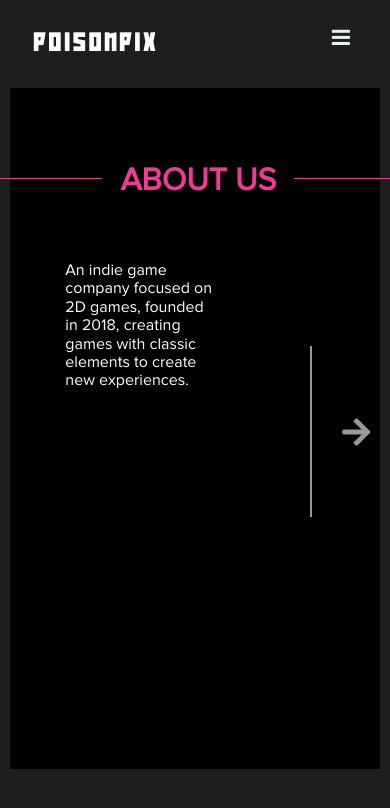
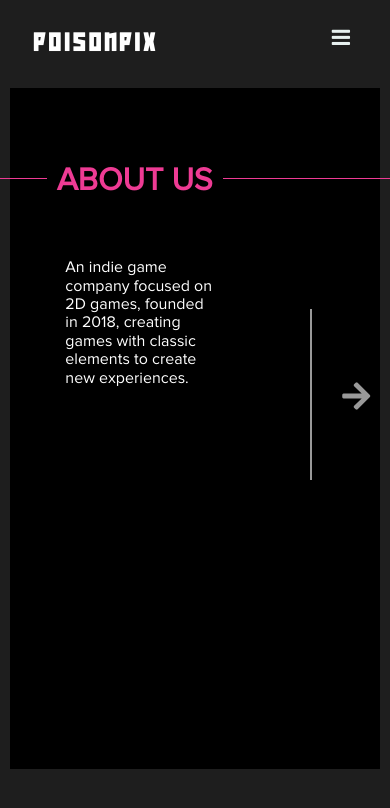
Before and after one commit to leo1mml/poisonpix-site, a React (Create React App) app: page /about in a window 390 px wide. Shown: the top 808 px of the page. Built offline with nearby package versions, Linux system fonts and the light colour scheme.

Commit message:
improved navigation

```diff
--- a/src/App.css
+++ b/src/App.css
@@ -412,9 +412,9 @@ button:disabled {
   color: #EE3B94;
   font-weight: 900;
   background-color: black;
-  width: 19.2rem;
+  padding: 0 10px;
   text-align: center;
-  position: relative;
+  position: absolute;
   top: 11%;
   left: 25%;
   z-index: 6; }
@@ -432,12 +432,14 @@ button:disabled {
   flex-basis: 40%;
   flex-shrink: 1;
   flex-grow: 0;
+  max-width: 600px;
   color: white;
   text-align: left;
   box-sizing: border-box;
   justify-content: left;
   position: relative;
-  left: 15%; }
+  left: 15%;
+  top: 10%; }
 
 .about__arrow-right {
   font-size: 3.2rem;
@@ -448,7 +450,7 @@ button:disabled {
   flex-basis: 10%;
   padding-right: 10px;
   cursor: pointer;
-  align-content: left; }
+  align-content: right; }
 
 .about__arrow-right:before {
   content: "";
@@ -471,4 +473,37 @@ button:disabled {
 .about__arrow-right:hover {
   color: white; }
 
+.about__arrow-left {
+  font-size: 3.2rem;
+  color: #999999;
+  align-content: center;
+  justify-content: right;
+  display: flex;
+  flex-basis: 10%;
+  padding-left: 10px;
+  cursor: pointer;
+  align-content: right; }
+
+.about__arrow-left:after {
+  content: "";
+  /* This is necessary for the pseudo element to work. */
+  display: block;
+  /* This will put the pseudo element on its own line. */
+  margin: auto 0;
+  /* This will center the border. */
+  height: 50%;
+  /* Change this to whatever width you want. */
+  padding-right: 3rem;
+  /* This creates some space between the element and the border. */
+  border-right: 2px solid #999999;
+  /* This creates the border. Replace black with whatever color you want. */ }
+
+.about__arrow-left i {
+  position: relative;
+  top: calc(50% - 1.5rem); }
+
+@media screen and (max-width: 600px) {
+  #about-page__about-title {
+    left: 10%; } }
+
 /*# sourceMappingURL=App.css.map */
--- a/src/Containers/AboutPage.js
+++ b/src/Containers/AboutPage.js
@@ -37,12 +37,19 @@ class AboutPage extends React.Component{
                                         <i className="fas fa-arrow-right"></i>
                                     </div>
                                 </div>
-
                             </div>
                         </div>
                         <div className="about-page__slider__slider-content__slide">
                             <div className="about-page__slider__slider-content__slide__content-container">
+                            <span id="about-page__about-title">TEAM</span>
+                                <div className="about-page__about-description__middle-layout">
+                                    <div className="about__arrow-left" onClick={() => {this.slideToIndex(0)}}>
+                                        <i className="fas fa-arrow-left"></i>
+                                    </div>
+                                    <div className="aboout__team-members">
 
+                                    </div>
+                                </div>
                             </div>
                         </div>
                     </div>
--- a/src/SCSS/Containers/AboutPage.scss
+++ b/src/SCSS/Containers/AboutPage.scss
@@ -67,9 +67,9 @@
     color: $custom-pink;
     font-weight: 900;
     background-color: black;
-    width: ($xxl-size * 2);
+    padding: 0 10px;
     text-align: center;
-    position: relative;
+    position: absolute;
     top: 11%;
     left: 25%;
     z-index: 6;
@@ -89,25 +89,26 @@
     flex-basis: 40%;
     flex-shrink: 1;
     flex-grow: 0;
+    max-width: 600px;
     color: white;
     text-align: left;
     box-sizing: border-box;
     justify-content: left;
     position: relative;
     left: 15%;
+    top: 10%;
 }
 
 .about__arrow-right{
     font-size: $l-size;
     color: darken(white, 40%);
-    // border-left: 2px solid darken(white, 40%);
     align-content: center;
     justify-content: left;
     display: flex;
     flex-basis: 10%;
     padding-right: 10px;
     cursor: pointer;
-    align-content: left;
+    align-content: right;
 }
 
 .about__arrow-right:before {
@@ -127,3 +128,45 @@
 .about__arrow-right:hover{
     color: white;
 }
+
+
+.about__arrow-left{
+    font-size: $l-size;
+    color: darken(white, 40%);
+    // border-left: 2px solid darken(white, 40%);
+    align-content: center;
+    // align-self: center;
+    justify-content: right;
+    display: flex;
+    flex-basis: 10%;
+    padding-left: 10px;
+    cursor: pointer;
+    align-content: right;
+}
+
+.about__arrow-left:after {
+    content: ""; /* This is necessary for the pseudo element to work. */
+    display: block; /* This will put the pseudo element on its own line. */
+    margin: auto 0; /* This will center the border. */
+    height: 50%; /* Change this to whatever width you want. */
+    padding-right: 3rem; /* This creates some space between the element and the border. */
+    border-right: 2px solid darken(white, 40%); /* This creates the border. Replace black with whatever color you want. */
+}
+
+.about__arrow-left i{
+    position: relative;
+    top: calc(50% - 1.5rem);
+}
+
+
+@media screen and (max-width: 600px){
+    #about-page__about-title{
+        left: 10%;
+    }
+}
+
+@media screen and (min-width: 1500px){
+    .about-page__slider__slider-content__slide__content-container{
+
+    }
+}
```
Also changed, not shown: 2 other files (tests, documents, lock files or other folders).
